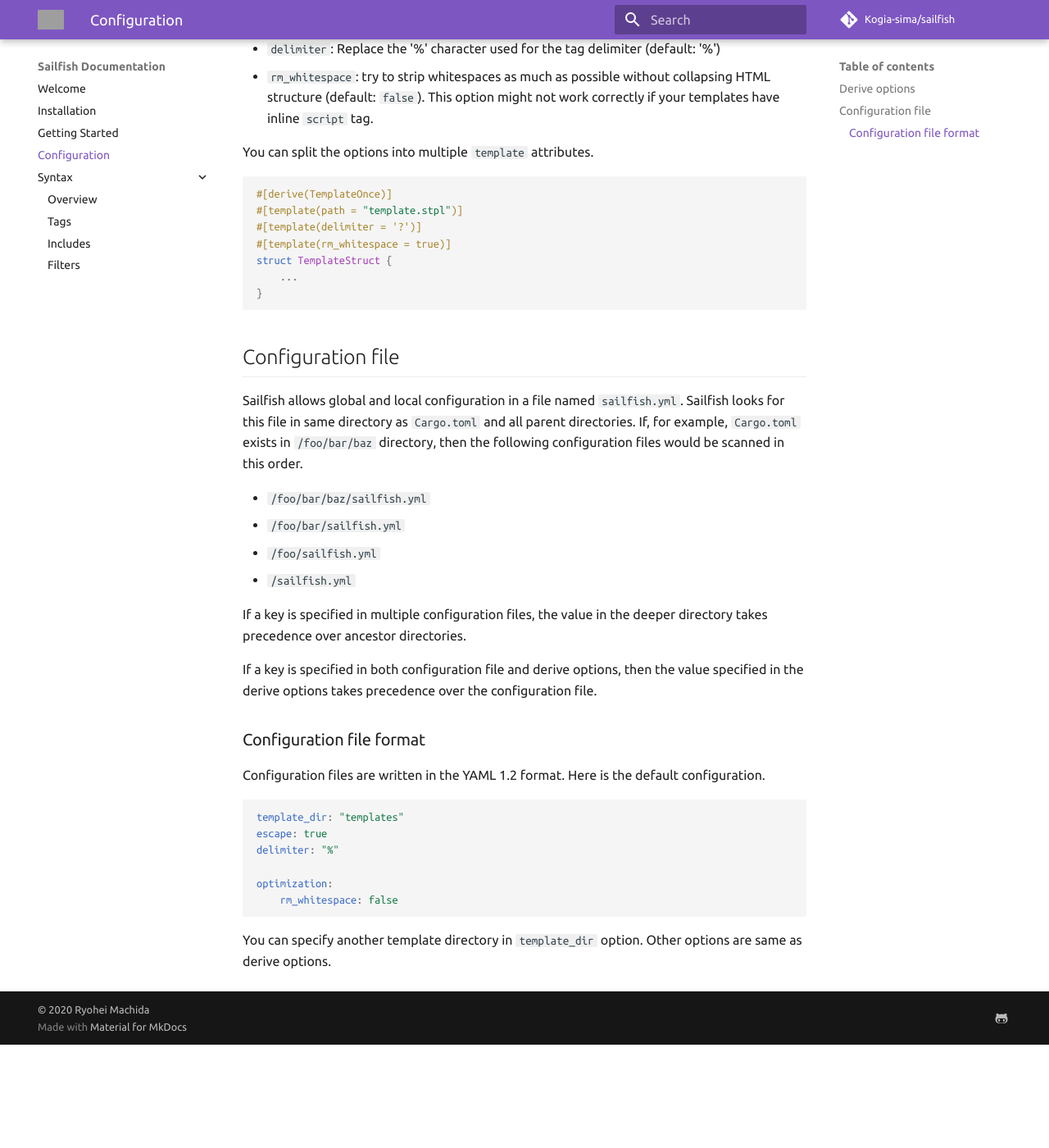
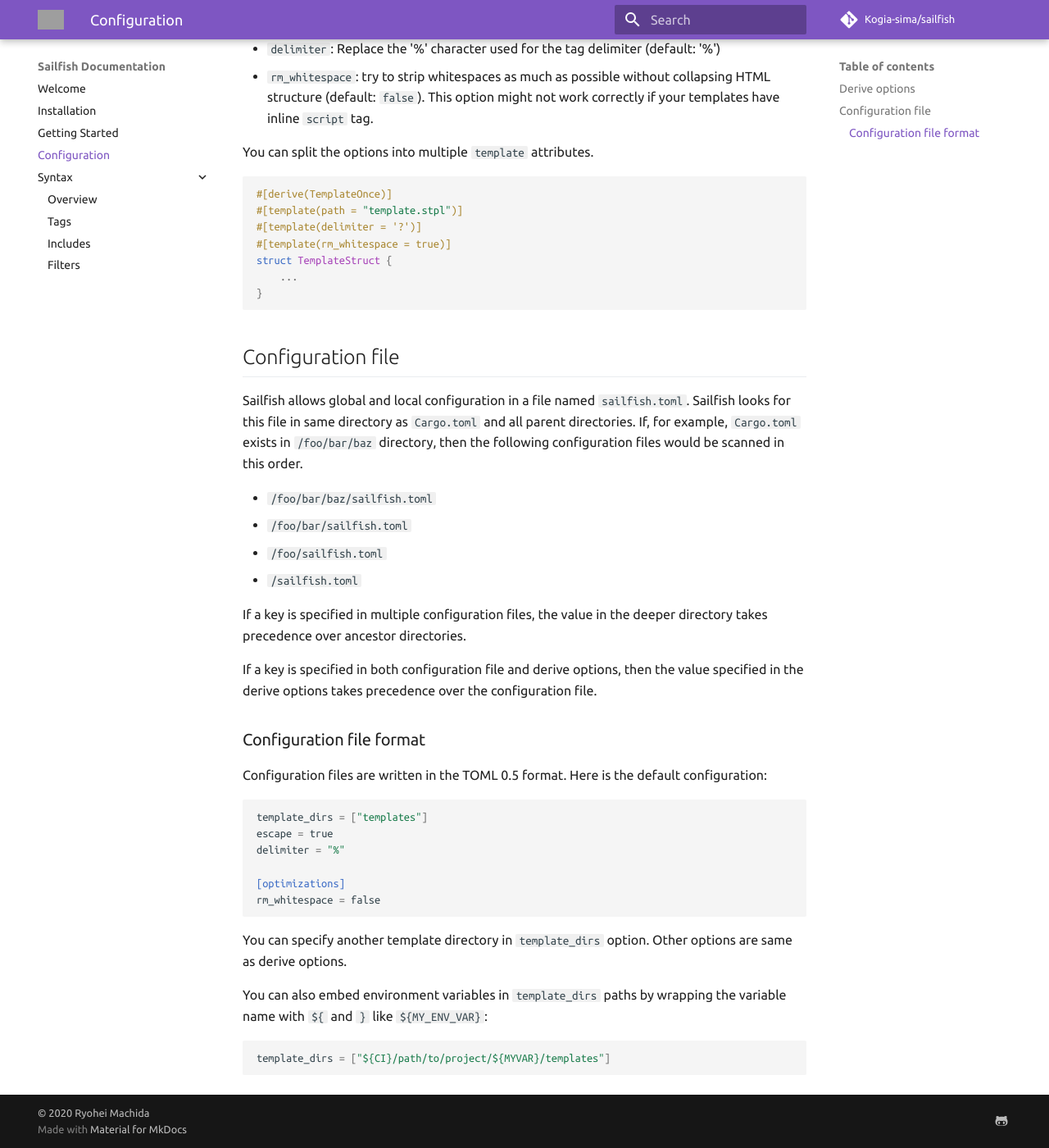
Before and after one commit to rust-sailfish/sailfish, an MkDocs documentation site: the page built from docs/en/docs/options.md, in a window 1280 px wide and 1400 px high, scrolled down 480 px. Shown: the whole window at 82% size. Built offline with MkDocs 1.6.1 and Material for MkDocs 9.7.7, drawn with Linux system fonts in a browser that asks for light colours; comment, search, counter and statistics services are not loaded; before the commit the page ends 1754 px from its top, so only the background shows below that; grey boxes are pictures that could not be loaded.

Commit message:
Change config file format from YAML to TOML and add support for embedding environment variables in the config file

````diff
--- a/docs/en/docs/options.md
+++ b/docs/en/docs/options.md
@@ -33,13 +33,13 @@ struct TemplateStruct {
 
 ## Configuration file
 
-Sailfish allows global and local configuration in a file named `sailfish.yml`. Sailfish looks for this file in same directory as `Cargo.toml` and all parent directories.
+Sailfish allows global and local configuration in a file named `sailfish.toml`. Sailfish looks for this file in same directory as `Cargo.toml` and all parent directories.
 If, for example, `Cargo.toml` exists in `/foo/bar/baz` directory, then the following configuration files would be scanned in this order.
 
-- `/foo/bar/baz/sailfish.yml`
-- `/foo/bar/sailfish.yml`
-- `/foo/sailfish.yml`
-- `/sailfish.yml`
+- `/foo/bar/baz/sailfish.toml`
+- `/foo/bar/sailfish.toml`
+- `/foo/sailfish.toml`
+- `/sailfish.toml`
 
 If a key is specified in multiple configuration files, the value in the deeper directory takes precedence over ancestor directories.
 
@@ -47,15 +47,21 @@ If a key is specified in both configuration file and derive options, then the va
 
 ### Configuration file format
 
-Configuration files are written in the YAML 1.2 format. Here is the default configuration.
+Configuration files are written in the TOML 0.5 format. Here is the default configuration:
 
-``` yaml
-template_dir: "templates"
-escape: true
-delimiter: "%"
+``` toml
+template_dirs = ["templates"]
+escape = true
+delimiter = "%"
 
-optimization:
-    rm_whitespace: false
+[optimizations]
+rm_whitespace = false
 ```
 
-You can specify another template directory in `template_dir` option. Other options are same as derive options.
+You can specify another template directory in `template_dirs` option. Other options are same as derive options.
+
+You can also embed environment variables in `template_dirs` paths by wrapping the variable name with `${` and `}` like `${MY_ENV_VAR}`:
+
+```toml
+template_dirs = ["${CI}/path/to/project/${MYVAR}/templates"]
+```
````
Also changed, not shown: 4 other files.
